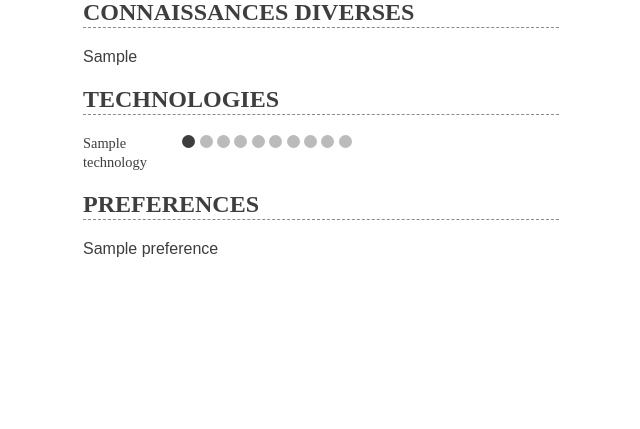
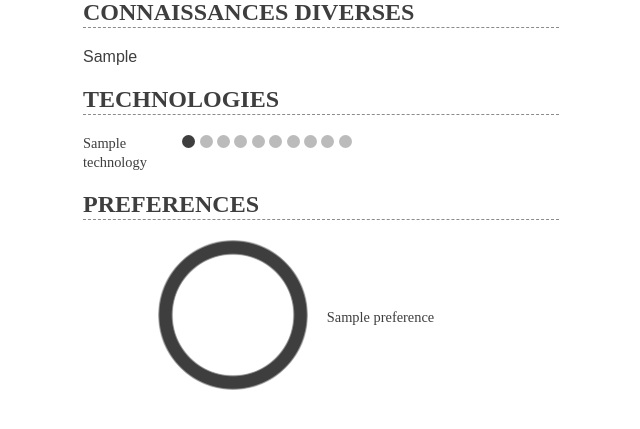
Before and after one commit to KernelPan1k/cv_generator, a Django app: page /cv/1/ in a window 1280 px wide. Shown: the part 296-725 px from the top of the page, without its empty margins (567-1207 px from the left). Run offline with Django 3.2, Linux system fonts and the light colour scheme; tables that the repository leaves empty hold one stand-in row (values such as "Sample post"); some libraries are stand-ins or nearby versions.

Commit message:
display gauge

```diff
--- a/cv/templates/cv/detail.html
+++ b/cv/templates/cv/detail.html
@@ -124,8 +124,11 @@
 
                     <div class="pure-g">
                         {% for preference in obj.preference_set.all %}
-                            <div class="pure-u-1-{{ obj.preference_set.all | length }} pref-{{ preference.force }}">
-                                {{ preference.title }}
+                            <div class="pure-u-1-{{ obj.preference_set.all | length }}">
+                                <div class="preferences">
+                                    <canvas id="pref-{{ forloop.counter }}"></canvas>
+                                    <span>{{ preference.title }}</span>
+                                </div>
                             </div>
                         {% endfor %}
                     </div>
@@ -133,4 +136,34 @@
             </div>
         </div>
     </div>
+
+    <script>
+        var opts = {
+            angle: 0.5, // The span of the gauge arc
+            lineWidth: 0.1, // The line thickness
+            radiusScale: 1, // Relative radius
+            pointer: {
+                length: 0.6, // // Relative to gauge radius
+                strokeWidth: 0.035, // The thickness
+                color: '#3e3e3e' // Fill color
+            },
+            limitMax: false,     // If false, max value increases automatically if value > maxValue
+            limitMin: false,     // If true, the min value of the gauge will be fixed
+            colorStart: '#3e3e3e',   // Colors
+            colorStop: '#3e3e3e',    // just experiment with them
+            strokeColor: '#3e3e3e',  // to see which ones work best for you
+            generateGradient: true,
+            highDpiSupport: true,     // High resolution support
+
+        };
+
+        {% for preference in obj.preference_set.all %}
+            var target{{ forloop.counter }} = document.getElementById('pref-{{ forloop.counter }}');
+            var gauge{{ forloop.counter }} = new Donut(target{{ forloop.counter }}).setOptions(opts);
+            gauge{{ forloop.counter }}.maxValue = 4;
+            gauge{{ forloop.counter }}.setMinValue(0);
+            gauge{{ forloop.counter }}.animationSpeed = 0;
+            gauge{{ forloop.counter }}.set({{ preference.force }});
+        {% endfor %}
+    </script>
 {% endblock %}
--- a/static/cv/css/style.css
+++ b/static/cv/css/style.css
@@ -102,3 +102,19 @@ li:before {
 .grades .dot {
   top: 1em;
 }
+
+/* line 103, ../scss/style.scss */
+.preferences {
+  display: block;
+  height: 100%;
+  position: relative;
+}
+/* line 108, ../scss/style.scss */
+.preferences span {
+  z-index: 2;
+  margin: 0;
+  position: absolute;
+  top: 50%;
+  left: 50%;
+  transform: translate(-50%, -50%);
+}
--- a/static/cv/scss/style.scss
+++ b/static/cv/scss/style.scss
@@ -99,3 +99,18 @@ li {
     top: 1em;
   }
 }
+
+.preferences {
+  display: block;
+  height: 100%;
+  position: relative;
+
+  span {
+    z-index: 2;
+    margin: 0;
+    position: absolute;
+    top: 50%;
+    left: 50%;
+    transform: translate(-50%, -50%);
+  }
+}
```
